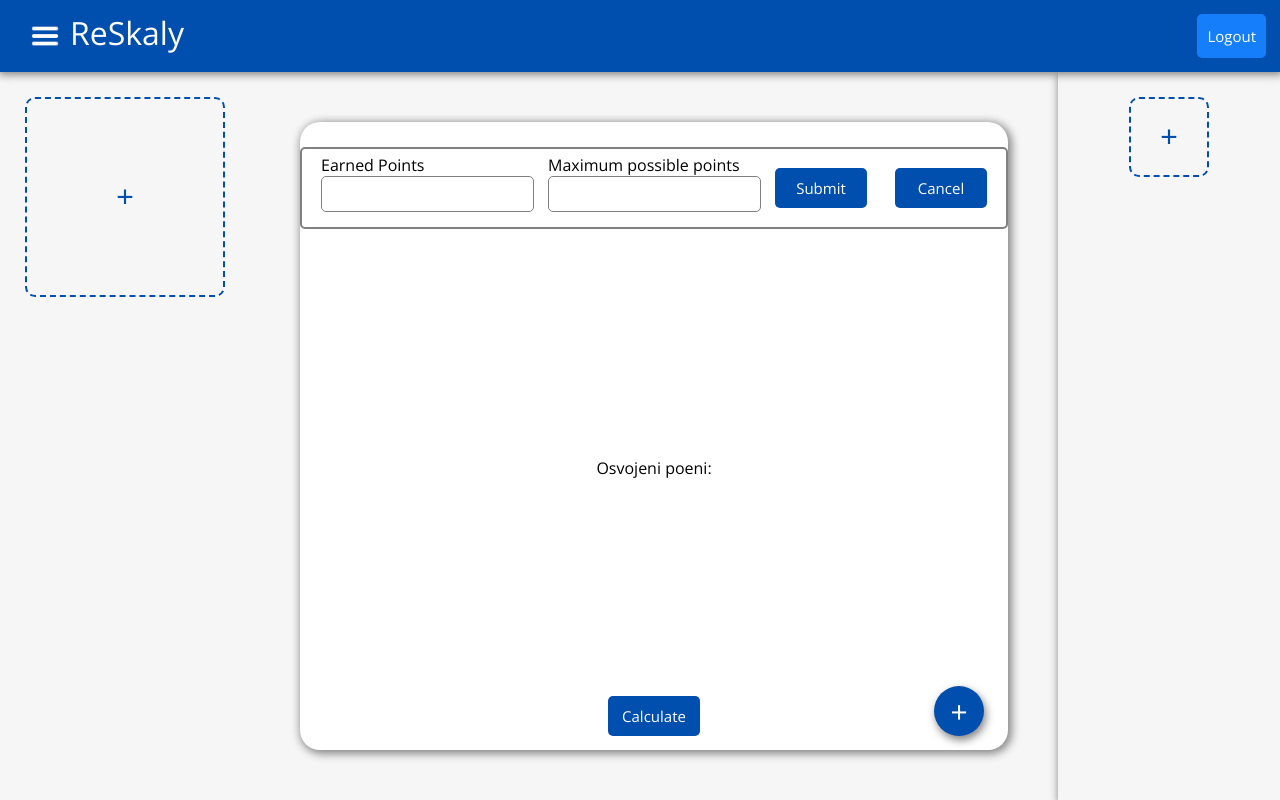
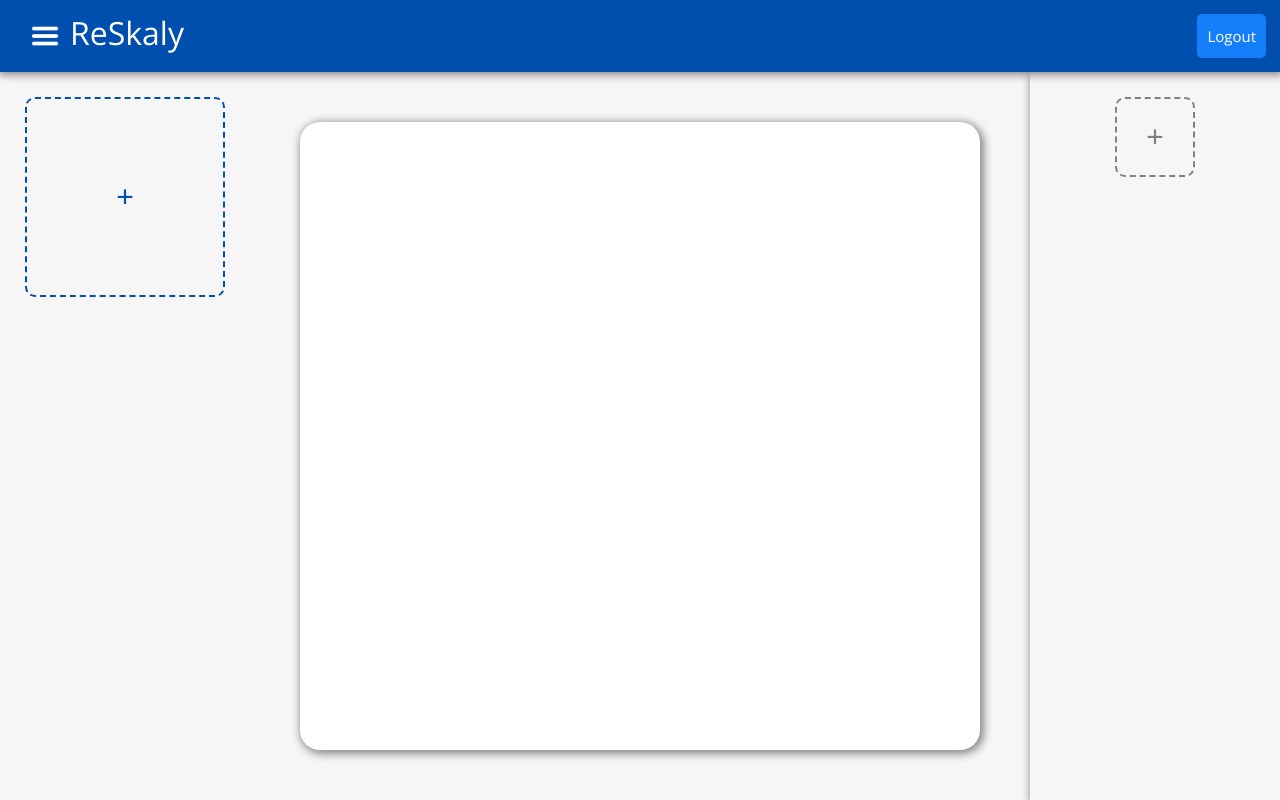
Before and after one commit to BarberDucky/reskaly, a React (Create React App) app: page / in a window 1280 px wide. Built offline with nearby package versions, Linux system fonts and the light colour scheme.

Commit message:
feat(*): add user logic

```diff
--- a/src/components/Cell.js
+++ b/src/components/Cell.js
@@ -8,11 +8,24 @@ class Cell extends Component {
             <div className='cell' style={{width: `${this.props.width}%`}}>
                 <div className='upperText'>{this.props.name[0]}</div>
                 <div className='lowerText'>{this.props.name}</div>
-                <div className="deleteBox" onClick={(ev) => {this.props.delete(this.props.listId, this.props.parentId); ev.stopPropagation()}}>
+                <div
+                    className="deleteBox"
+                    onClick={(ev) => {
+                        if (this.props.isModerator) {
+                            this.props.delete(this.props.listId, this.props.parentId);
+                            ev.stopPropagation()
+                        }
+                    }}>
                     <img src="/img/delete.png" alt="Delete button" />
                 </div>
             </div>
         )
+    }
+}
+
+function mapStateToProps (state) {
+    return {
+        isModerator: state.user.isModerator
     }
 }
 
@@ -22,4 +35,4 @@ function mapDispatchToProps(dispatch){
     }, dispatch)
 }
 
-export default connect(null, mapDispatchToProps)(Cell)
+export default connect(mapStateToProps, mapDispatchToProps)(Cell)
--- a/src/components/Row.js
+++ b/src/components/Row.js
@@ -14,19 +14,30 @@ class Row extends Component {
                     name={box.name}
                     listId={index}
                     parentId={this.props.listId}
-                    width={box.part}/>
+                    width={box.part} />
             })
         return (
             <div
                 className='scale'
-                onDragOver={ev => ev.preventDefault()}
+                onDragOver={(ev) => {
+                    if (this.props.isModerator) {
+                        ev.preventDefault()
+                    }
+                }}
                 onDrop={(ev) => {
                     ev.preventDefault()
                     const selectorId = JSON.parse(ev.dataTransfer.getData('application/json'))
                     this.props.add(selectorId, this.props.listId)
                 }}>
                 {cells}
-                <div className="deleteBox" onClick={(ev) => { this.props.delete(this.props.listId); ev.stopPropagation() }}>
+                <div
+                    className="deleteBox"
+                    onClick={(ev) => {
+                        if (this.props.isModerator) {
+                            this.props.delete(this.props.listId)
+                            ev.stopPropagation()
+                        }
+                    }}>
                     <img src="/img/delete.png" alt="Delete button" />
                 </div>
             </div>
@@ -38,7 +49,8 @@ class Row extends Component {
 function mapStateToProps(state) {
     return {
         scales: state.scales,
-        selector: state.selector
+        selector: state.selector,
+        isModerator: state.user.isModerator
     }
 }
 
--- a/src/components/Scaler.js
+++ b/src/components/Scaler.js
@@ -1,37 +1,33 @@
 import React, { Component } from 'react'
 import Row from './Row'
 import { bindActionCreators } from 'redux';
-import {connect} from 'react-redux'
+import { connect } from 'react-redux'
 import { scaleAdded } from '../store/actions';
 class Scaler extends Component {
     render() {
         let rows = this.props.scales
             .map((element, index) =>
-                <Row listId={index} key={`scale${index}`}/>
+                <Row listId={index} key={`scale${index}`} />
             )
-
         return (
             <div className='scalerContainer'>
                 <div className='scaler'>
                     {rows}
-                    <div className='pointDiv'>
-                        <label><span>Earned Points</span><input /></label>
-                        <label><span>Maximum possible points</span><input /></label>
-                        <button>Submit</button>
-                        <button>Cancel</button>
-                    </div>
-                    <span>Osvojeni poeni:</span>
-                    <button>Calculate</button>
                 </div>
-                <button className='scaleAddButton' onClick={() => {this.props.add({}); console.log(this.props.scales)}}>+</button>
+                <button
+                    hidden={!this.props.isModerator || this.props.subjectSelected === -1}
+                    className='scaleAddButton'
+                    onClick={() => this.props.add({})}>+</button>
             </div>
         )
     }
 }
 
-function mapStateToProps(state){
+function mapStateToProps(state) {
     return {
-        scales: state.scales
+        scales: state.scales,
+        isModerator: state.user.isModerator,
+        subjectSelected: state.subjectSelected
     }
 }
 
--- a/src/components/Selector.js
+++ b/src/components/Selector.js
@@ -14,14 +14,24 @@ class Selector extends Component {
                     lowerText={assignment.name}
                     listId={index}
                     key={`selector${index}`}
-                    onClick={() => this.props.select({box: this.props.selector[index], index: index})} />
+                    onClick={() => {
+                        if (this.props.isModerator) {
+                            this.props.select({box: this.props.selector[index], index: index})
+                        }
+                    }} />
                 )
             })
 
         return (
             <div className='selector'>
                 <SelectorDialog />
-                <button className='selectorAddButton' onClick={() => this.props.select()}> + </button>
+                <button
+                    hidden={!this.props.isModerator}
+                    disabled={this.props.subjectSelected === -1}
+                    className='selectorAddButton'
+                    onClick={() => {
+                        this.props.select()
+                    }}> + </button>
                 {assignments}
             </div>
         )
@@ -30,7 +40,9 @@ class Selector extends Component {
 
 function mapStateToProps(state) {
     return {
-        selector: state.selector
+        selector: state.selector,
+        isModerator: state.user.isModerator,
+        subjectSelected: state.subjectSelected
     }
 }
 
--- a/src/components/SelectorCell.js
+++ b/src/components/SelectorCell.js
@@ -8,7 +8,7 @@ class SelectorCell extends Component {
             <div style={{color: this.props.color}}
                 className='assignDiv'
                 onClick={this.props.onClick}
-                draggable={true}
+                draggable={this.props.isModerator}
                 onDragStart={(ev) => ev.dataTransfer.setData('application/json', JSON.stringify(this.props.lowerText))}>
 
                 <div className='upperText'>{this.props.upperText}</div>
@@ -16,9 +16,12 @@ class SelectorCell extends Component {
                 <div
                     className="deleteBox"
                     onClick={(ev) => {
-                        this.props.delete(this.props.listId);
-                        this.props.updateCells(this.props.lowerText)
-                        ev.stopPropagation()}}>
+                        if (this.props.isModerator) {
+                            this.props.delete(this.props.listId);
+                            this.props.updateCells(this.props.lowerText)
+                            ev.stopPropagation()}
+                        }
+                    }>
                     <img src="/img/delete.png" alt="Delete button" />
                 </div>
             </div>
@@ -28,7 +31,8 @@ class SelectorCell extends Component {
 
 function mapStateToProps (state) {
     return {
-        selector: state.selector
+        selector: state.selector,
+        isModerator: state.user.isModerator
     }
 }
 
--- a/src/components/SideList.js
+++ b/src/components/SideList.js
@@ -12,7 +12,11 @@ class SideList extends Component {
                 key={`subject${index}`}
                 listId={index}
                 onClick={() => this.props.select(index)}
-                onDoubleClick={() => this.props.add({subject: this.props.subjects[index], index: index})}
+                onDoubleClick={() => {
+                    if (this.props.isModerator) {
+                        this.props.add({subject: this.props.subjects[index], index: index})
+                    }
+                }}
                 selected={this.props.selected === index}/>
         )
         return (
@@ -29,6 +33,7 @@ function mapStateToProps(state) {
     return {
         subjects: state.subjects,
         selected: state.subjectSelected,
+        isModerator: state.user.isModerator
     }
 }
 
--- a/src/css/style.css
+++ b/src/css/style.css
@@ -284,17 +284,41 @@ img {
     display: flex;
     flex-direction: column;
     align-items: center;
-    justify-content: space-between;
+    justify-content: flex-start;
     margin: 10px;
     background-color: white;
     margin: 50px;
     overflow-y: scroll;
     flex-grow: 1;
+    position: relative;
+}
+
+.scaler::-webkit-scrollbar-track
+{
+    margin: 17px;
+	border-radius: 15px;
+    background-color:rgba(0, 0, 0, 0.2);
+}
+
+.scaler::-webkit-scrollbar
+{
+	width: 5px;
+    background-color:transparent;
+}
+
+.scaler::-webkit-scrollbar-thumb
+{
+	border-radius: 15px;
+	background-color: grey;
 }
 
 .scaler > * {
     flex-shrink: 0;
     margin-top: 25px;
+}
+
+.scaler > * + *:last-child {
+    margin-bottom: 25px;
 }
 
 .scalerContainer button {
@@ -324,7 +348,7 @@ img {
     padding: 0;
     position: absolute;
     bottom: 50px;
-    right: 60px;
+    right: 50px;
     box-shadow: 2px 4px 8px 0 rgba(0, 0, 0, 0.5);
 }
 
@@ -445,6 +469,11 @@ img {
     background-color: #F6F6F6;
 }
 
+.selectorAddButton:disabled {
+    color: grey;
+    border-color: grey;
+}
+
 .dialogInput {
     margin: 10px;
 }
--- a/src/store/reducers/subjectSelect.reducer.js
+++ b/src/store/reducers/subjectSelect.reducer.js
@@ -9,11 +9,11 @@ export default function (state = -1, action) {
             }
         case actions.SUBJECT_DESELECTED:
             {
-                return -1
+                return state
             }
         case actions.SUBJECT_DELETED:
             {
-                return -1
+                return action.payload === state ? -1 : 0
             }
         case actions.SUBJECT_SUBMIT:
             {
--- a/src/store/reducers/user.reducer.js
+++ b/src/store/reducers/user.reducer.js
@@ -1,6 +1,6 @@
 import * as actions from '../actions/index'
 
-const initialState = {}
+const initialState = {isModerator: true}
 
 export default function (state = initialState, action) {
     switch (action.type) {
```
